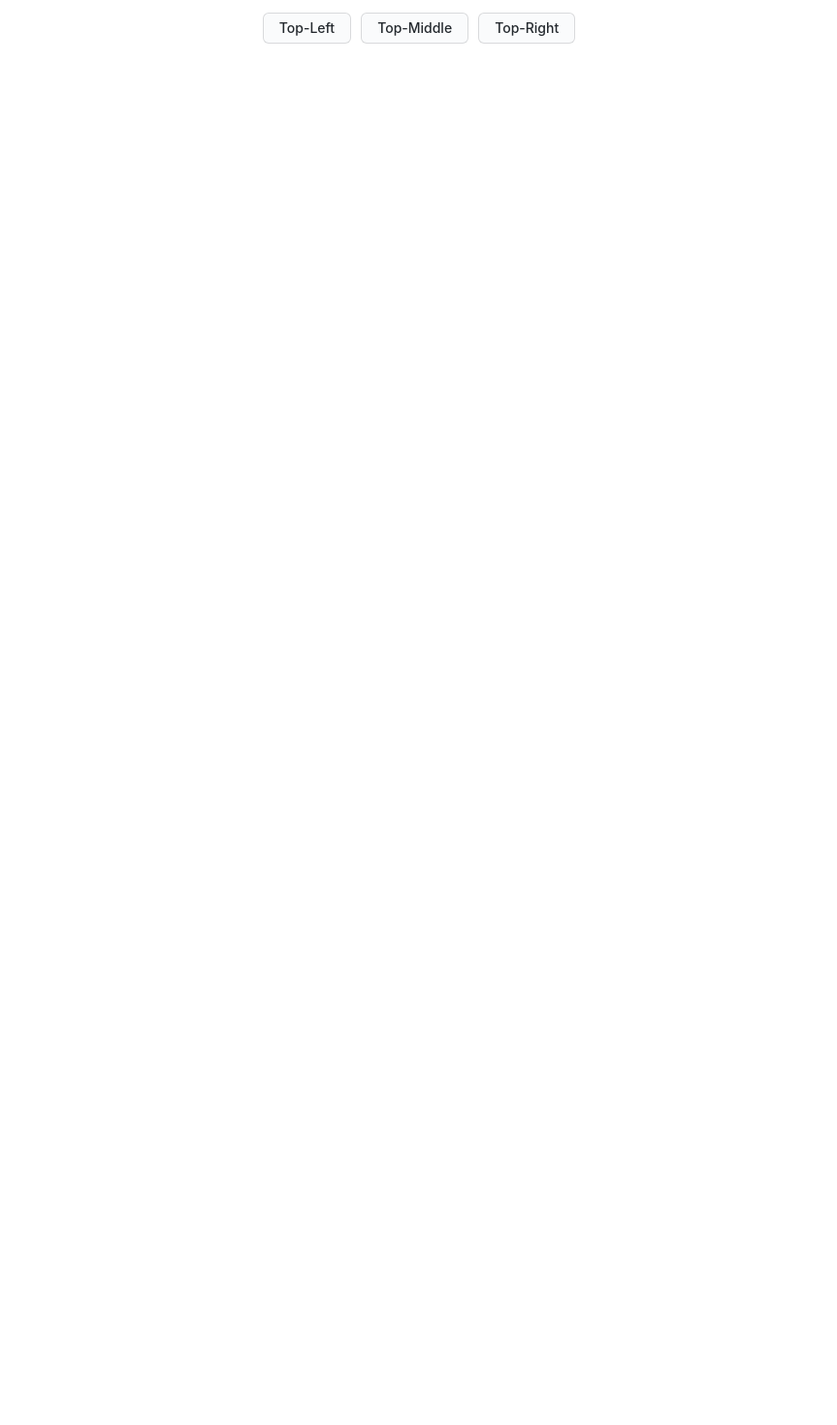
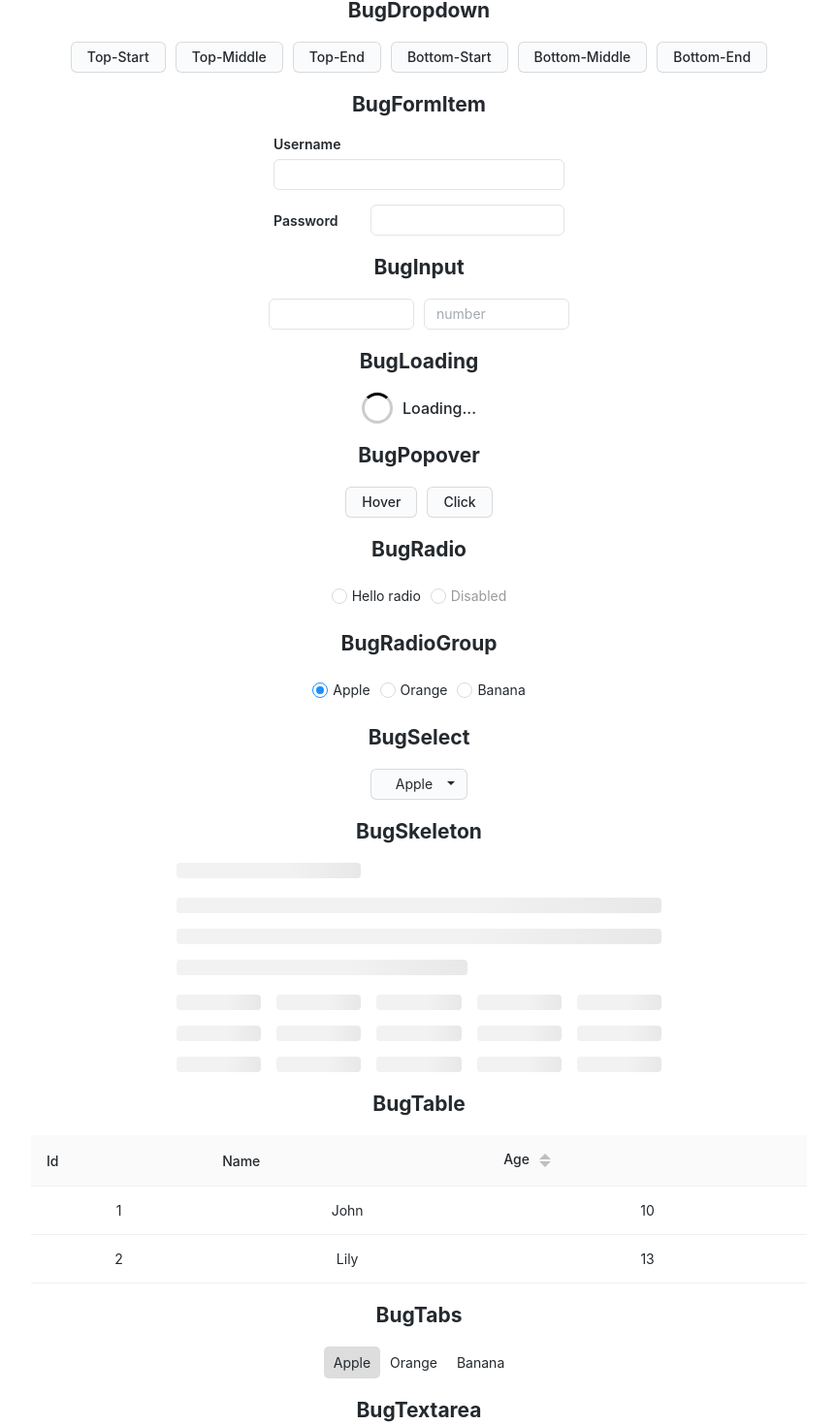
Before and after one commit to youginil/falco-vue, a Vue app: page / in a window 1280 px wide. Shown: the part 440-1910 px from the top of the page at 97% size, without its empty margins (208-1071 px from the left). Before the commit the page ends 800 px from the top, so only its background shows below. Built offline with nearby package versions, Linux system fonts and the light colour scheme.

Commit message:
fix some bugs

```diff
--- a/App.vue
+++ b/App.vue
@@ -32,9 +32,9 @@
     </div>
     <h4 class="title">BugDropdown</h4>
     <div>
-      <bug-dropdown position="top-left">
+      <bug-dropdown position="top-start">
         <template #default>
-          <bug-button class="mr10">Top-Left</bug-button>
+          <bug-button class="mr10">Top-Start</bug-button>
         </template>
         <template #dropdown>Content</template>
       </bug-dropdown>
@@ -44,12 +44,115 @@
         </template>
         <template #dropdown>Content</template>
       </bug-dropdown>
-      <bug-dropdown position="top-right">
+      <bug-dropdown class="mr10" position="top-end">
         <template #default>
-          <bug-button>Top-Right</bug-button>
+          <bug-button>Top-End</bug-button>
         </template>
         <template #dropdown>Content</template>
       </bug-dropdown>
+      <bug-dropdown class="mr10" position="bottom-start">
+        <template #default>
+          <bug-button>Bottom-Start</bug-button>
+        </template>
+        <template #dropdown>Content</template>
+      </bug-dropdown>
+      <bug-dropdown class="mr10" position="bottom-middle">
+        <template #default>
+          <bug-button>Bottom-Middle</bug-button>
+        </template>
+        <template #dropdown>Content</template>
+      </bug-dropdown>
+      <bug-dropdown position="bottom-end">
+        <template #default>
+          <bug-button>Bottom-End</bug-button>
+        </template>
+        <template #dropdown>Content</template>
+      </bug-dropdown>
+    </div>
+    <h4 class="title">BugFormItem</h4>
+    <div style="width: 300px; margin: 0 auto">
+      <bug-form-item label="Username">
+        <bug-input width="100%"></bug-input>
+      </bug-form-item>
+      <bug-form-item label="Password" layout="h">
+        <bug-input type="password" width="100%"></bug-input>
+      </bug-form-item>
+    </div>
+    <h4 class="title">BugInput</h4>
+    <div>
+      <bug-input class="mr10"></bug-input>
+      <bug-input placeholder="number" type="number"></bug-input>
+    </div>
+    <h4 class="title">BugLoading</h4>
+    <div>
+      <bug-loading tip="Loading..."></bug-loading>
+    </div>
+    <h4 class="title">BugPopover</h4>
+    <div>
+      <bug-popover>
+        <template #default>
+          <bug-button class="mr10">Hover</bug-button>
+        </template>
+        <template #pop> Content </template>
+      </bug-popover>
+      <bug-popover trigger="click">
+        <template #default>
+          <bug-button>Click</bug-button>
+        </template>
+        <template #pop> Content </template>
+      </bug-popover>
+    </div>
+    <h4 class="title">BugRadio</h4>
+    <div>
+      <bug-radio class="mr10" label="Hello radio"></bug-radio>
+      <bug-radio label="Disabled" :disabled="true"></bug-radio>
+    </div>
+    <h4 class="title">BugRadioGroup</h4>
+    <div>
+      <bug-radio-group
+        :options="radioGroupOptions"
+        v-model="radioGroupValue"
+      ></bug-radio-group>
+    </div>
+    <h4 class="title">BugSelect</h4>
+    <div>
+      <bug-select :options="selectOptions" v-model="selectValue"></bug-select>
+    </div>
+    <h4 class="title">BugSkeleton</h4>
+    <div style="width: 500px; margin: 0 auto">
+      <bug-skeleton></bug-skeleton>
+      <bug-skeleton class="mt20" layout="table"></bug-skeleton>
+    </div>
+    <h4 class="title">BugTable</h4>
+    <div style="width: 800px; margin: 0 auto">
+      <bug-table :list="tableList" :sort="tableSort">
+        <bug-table-column prop="id"></bug-table-column>
+        <bug-table-column prop="name"></bug-table-column>
+        <bug-table-column prop="age"></bug-table-column>
+      </bug-table>
+    </div>
+    <h4 class="title">BugTabs</h4>
+    <div>
+      <bug-tabs v-model="tab">
+        <bug-tab-pane key="1">Apple</bug-tab-pane>
+        <bug-tab-pane key="2">Orange</bug-tab-pane>
+        <bug-tab-pane key="3">Banana</bug-tab-pane>
+      </bug-tabs>
+    </div>
+    <h4 class="title">BugTextarea</h4>
+    <div style="width: 600px; margin: 0 auto;">
+      <bug-textarea></bug-textarea>
+    </div>
+    <h4 class="title">BugMessage</h4>
+    <div>
+      <bug-button class="mr10" @click="info">Info</bug-button>
+      <bug-button class="mr10" @click="warn">Warning</bug-button>
+      <bug-button class="mr10" @click="error">Error</bug-button>
+      <bug-button @click="success">Success</bug-button>
+    </div>
+    <h4 class="title">BugConfirm</h4>
+    <div>
+      <bug-button @click="confirm">Confirm</bug-button>
     </div>
   </div>
 </template>
@@ -69,21 +172,69 @@ export default defineComponent({
     ]);
     const checkboxGroupValue = ref([0]);
     const dateValue = ref('2020-01-01');
+    const radioGroupOptions = ref([
+      { label: 'Apple', value: 1 },
+      { label: 'Orange', value: 2 },
+      { label: 'Banana', value: 3 },
+    ]);
+    const radioGroupValue = ref(1);
+    const selectOptions = ref([
+      { label: 'Apple', value: 1 },
+      { label: 'Orange', value: 2 },
+      { label: 'Banana', value: 3 },
+    ]);
+    const selectValue = ref(1);
+    const tableList = ref([
+      { id: 1, name: 'John', age: 10 },
+      { id: 2, name: 'Lily', age: 13 },
+    ]);
+    const tableSort = ref([{ prop: 'age', order: '' }]);
+    const tab = ref(1);
+    function info() {
+      BugMessage.info('This is info');
+    }
+    function warn() {
+      BugMessage.warn('This is warning');
+    }
+    function error() {
+      BugMessage.error('This is error');
+    }
+    function success() {
+      BugMessage.success('This is success');
+    }
+    function confirm() {
+      BugConfirm('Do you want do this?').then(() => {
+        //
+      });
+    }
     return {
       checkboxGroupOptions,
       checkboxGroupValue,
       dateValue,
+      radioGroupOptions,
+      radioGroupValue,
+      selectOptions,
+      selectValue,
+      tableList,
+      tableSort,
+      tab,
+      info,
+      warn,
+      error,
+      success,
+      confirm
     };
   },
 });
 </script>
 
-<style lang="scss" scoped>
+<style lang="scss">
 #app {
   -webkit-font-smoothing: antialiased;
   -moz-osx-font-smoothing: grayscale;
   margin-top: 60px;
   text-align: center;
+  margin: 50px 0;
 }
 
 h4.title {
--- a/package.json
+++ b/package.json
@@ -1,6 +1,6 @@
 {
   "name": "bugui",
-  "version": "1.1.2",
+  "version": "1.1.3",
   "description": "",
   "main": "./dist/bugui.umd.js",
   "module": "./dist/bugui.es.js",
@@ -17,7 +17,7 @@
   ],
   "scripts": {
     "dev": "vite",
-    "build": "vite build && node build.js"
+    "build": "vite build && node build.js && vite build -c vite.doc.config.js"
   },
   "repository": {
     "type": "git",
--- a/src/components/BugRadioGroup.vue
+++ b/src/components/BugRadioGroup.vue
@@ -5,7 +5,7 @@
         :name="radioName"
         :label="option.label"
         :disabled="disabled"
-        :value="modelValue === option.value"
+        :modelValue="modelValue === option.value"
         @change="onRadioChange(option.value, $event)"
       />
     </li>
--- a/src/components/BugTable.vue
+++ b/src/components/BugTable.vue
@@ -55,7 +55,6 @@ export default defineComponent({
           const thOn: Record<string, () => void> = {};
           if (sortable) {
             thOn.onClick = () => {
-              console.log(1);
               for (let i = 0; i < this.sort.length; i++) {
                 const ob = this.sort[i];
                 if (ob.prop === propName) {
--- a/src/themes/default/BugDate.scss
+++ b/src/themes/default/BugDate.scss
@@ -97,6 +97,7 @@ $header-height: 40px;
   top: 32px;
   left: 0;
   width: $panel-width;
+  z-index: 1;
   background-color: #fff;
   border-radius: 2px;
   box-shadow: 0 3px 6px -4px rgba(0, 0, 0, 0.12),
--- a/src/themes/neumorphism/BugDate.scss
+++ b/src/themes/neumorphism/BugDate.scss
@@ -100,6 +100,7 @@ $header-height: 40px;
   top: 32px;
   left: 0;
   width: $panel-width;
+  z-index: 1;
   background-color: #ebecf0;
   border-radius: 2px;
   box-shadow: 0 3px 6px -4px rgba(0, 0, 0, 0.12),
```
Also changed, not shown: vite.doc.config.js (+14 -0 lines), 9 other files (tests, documents, lock files or other folders).
